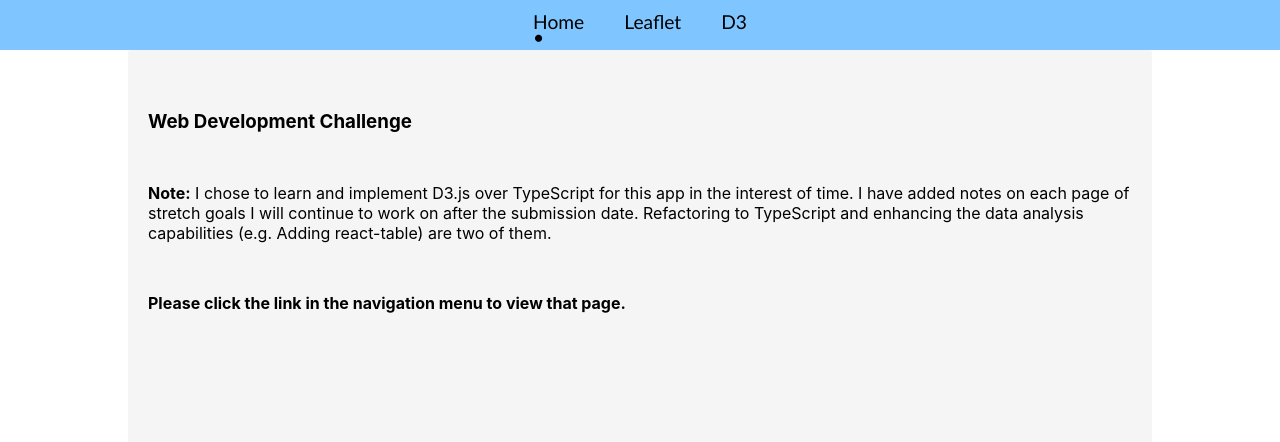
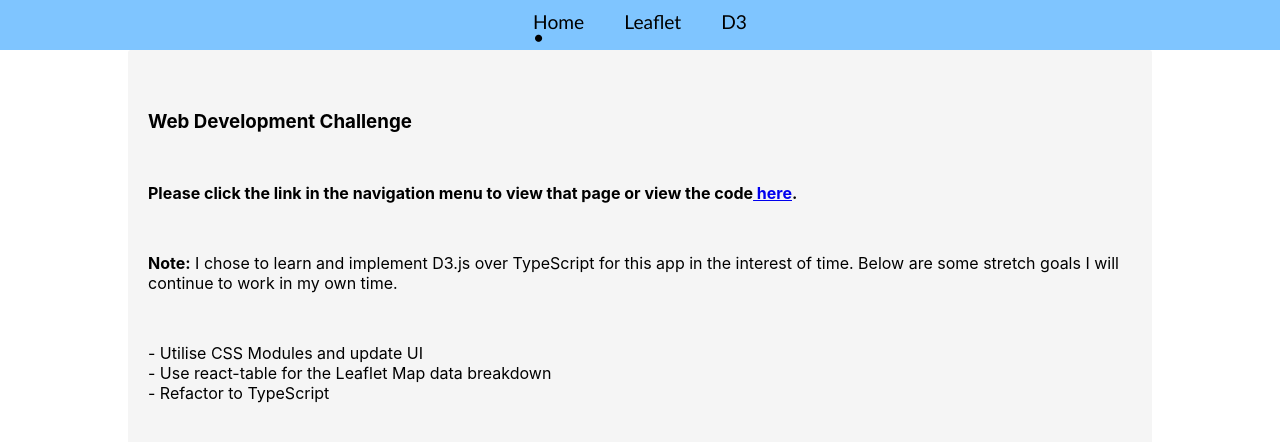
Before and after one commit to ChrisCooper0/Leaflet_Recharts, a React (Create React App) app: page / in a window 1280 px wide. Shown: the top 442 px of the page. Built offline with nearby package versions, Linux system fonts and the light colour scheme.

Commit message:
Updated Map style

```diff
--- a/src/components/Home.js
+++ b/src/components/Home.js
@@ -6,14 +6,21 @@ function Home() {
     <div>
       <div className="home">
         <h3>Web Development Challenge</h3>
+        <h4>
+          Please click the link in the navigation menu to view that page or view
+          the code
+          <a href="https://github.com/ChrisCooper0/valcri_test"> here</a>.
+        </h4>
         <p>
           <strong>Note:</strong> I chose to learn and implement D3.js over
-          TypeScript for this app in the interest of time. I have added notes on
-          each page of stretch goals I will continue to work on after the
-          submission date. Refactoring to TypeScript and enhancing the data
-          analysis capabilities (e.g. Adding react-table) are two of them.
+          TypeScript for this app in the interest of time. Below are some
+          stretch goals I will continue to work in my own time.
         </p>
-        <h4>Please click the link in the navigation menu to view that page.</h4>
+        <ul>
+          <li>- Utilise CSS Modules and update UI</li>
+          <li>- Use react-table for the Leaflet Map data breakdown</li>
+          <li>- Refactor to TypeScript</li>
+        </ul>
       </div>
     </div>
   );
--- a/src/components/Map.css
+++ b/src/components/Map.css
@@ -11,15 +11,15 @@
 }
 
 .map_info {
-  width: 50vw;
-  height: 60vh;
+  width: 40vw;
+  height: 65vh;
   background-color: whitesmoke;
   margin-left: 10px;
 }
 
 .leaflet-container {
-  width: 50vw;
-  height: 60vh;
+  width: 60vw;
+  height: 65vh;
   margin-left: 10px;
   margin-right: 10px;
 }
@@ -27,9 +27,9 @@
 ul {
   list-style-type: none;
   margin: 20px 20px;
-  line-height: 1.2rem;
+  line-height: 1.25rem;
 }
 
 .text {
-  margin: 20px 20px;
+  margin: 15px 20px;
 }
--- a/src/components/Map.js
+++ b/src/components/Map.js
@@ -150,6 +150,7 @@ function Map() {
           Central London Crime Data for {previousMonth} {currentYear}
         </h4>
         <p className="text">There were {total} crimes recorded.</p>
+        <p className="text">Click the markers to see more detail.</p>
         <ul>
           <li>Anti-Social: {antiSocial.length}</li>
           <li>Bicycle Theft: {bike.length}</li>
```
